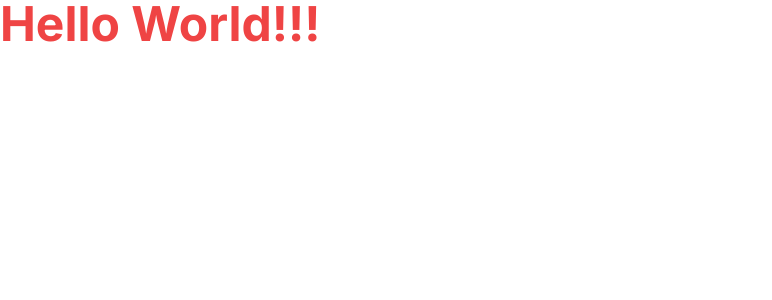
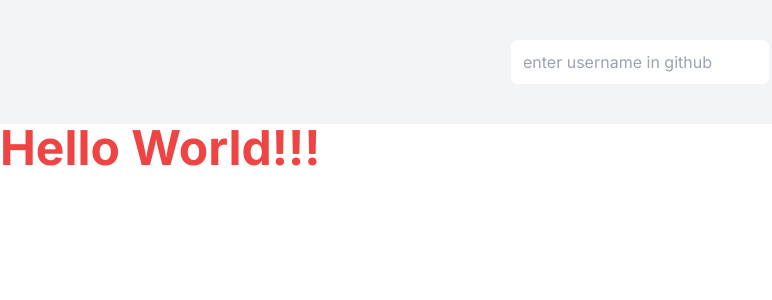
Before and after one commit to lucasaugustodeveloper/github-repos, a Next.js app: page / in a window 1280 px wide. Shown: the top 300 px of the page, without its empty margins (0-772 px from the left). Built offline with nearby package versions, Linux system fonts and the light colour scheme.

Commit message:
✨ (header): Component Header
add header component

```diff
--- a/src/app/layout.tsx
+++ b/src/app/layout.tsx
@@ -1,5 +1,7 @@
 import type { Metadata } from 'next'
 import { Inter } from 'next/font/google'
+import Header from '@/components/header'
+
 import '@/assets/styles/globals.css'
 
 const inter = Inter({ subsets: ['latin'] })
@@ -23,7 +25,11 @@ export default function RootLayout({
 
         <link rel="shortcut icon" href="/assets/icons/favicon.svg" />
       </head>
-      <body className={inter.className}>{children}</body>
+      <body className={inter.className}>
+        <Header />
+
+        {children}
+      </body>
     </html>
   )
 }
--- /dev/null
+++ b/src/components/header/index.tsx
@@ -0,0 +1,36 @@
+'use client'
+import { useFormik } from 'formik'
+import { headerValidation } from '@/helpers/validations/header'
+
+const Header = () => {
+  const { handleChange, handleSubmit, values, errors } = useFormik({
+    initialValues: {
+      username: '',
+    },
+    validationSchema: headerValidation,
+    onSubmit: values => {
+      console.log('values', values)
+    }
+  })
+
+  return (
+    <header className="flex justify-center py-10 w-full bg-gray-100">
+      <form onSubmit={handleSubmit}>
+        <input
+          className="p-3 rounded-md"
+          type="text"
+          placeholder="enter username in github"
+          name="username"
+          value={values.username}
+          onChange={handleChange}
+        />
+
+        {errors.username && (
+          <span className='block mt-2 text-red-500'>{errors.username}</span>
+        )}
+      </form>
+    </header>
+  )
+}
+
+export default Header
--- /dev/null
+++ b/src/helpers/validations/header/index.ts
@@ -0,0 +1,5 @@
+import * as Yup from "yup";
+
+export const headerValidation = Yup.object({
+  username: Yup.string().required('Field not empty'),
+})
```
